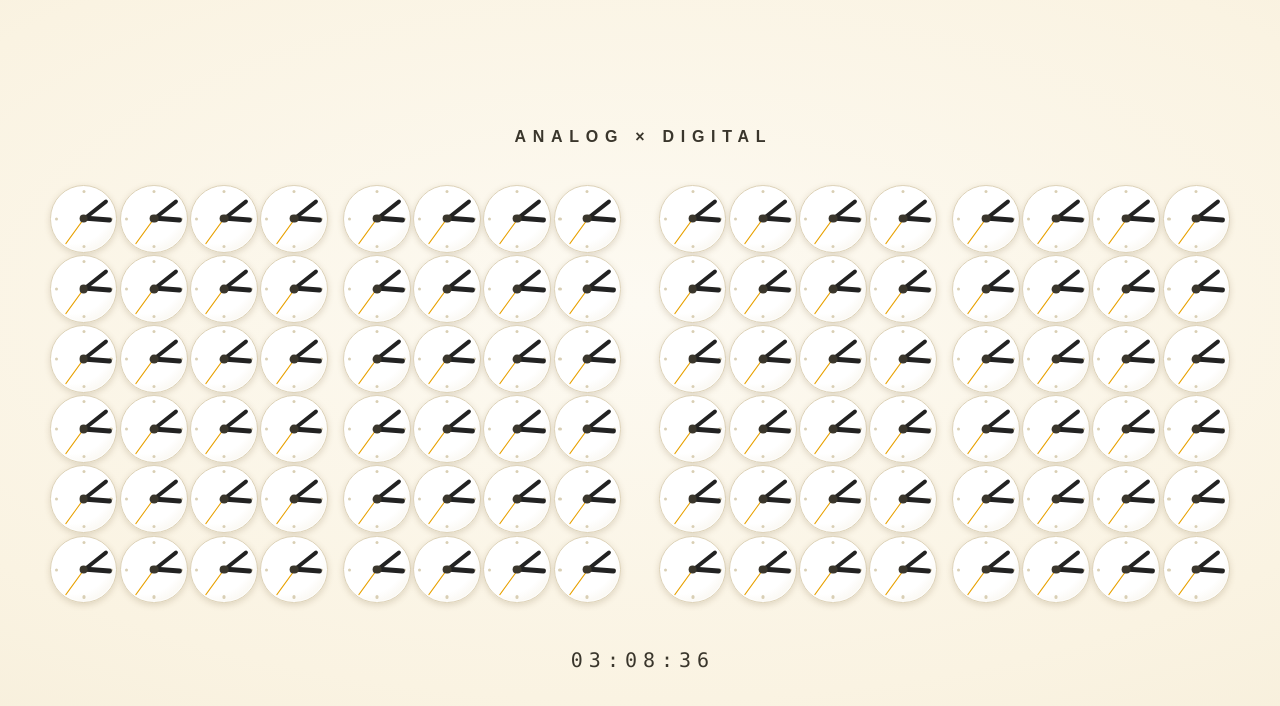
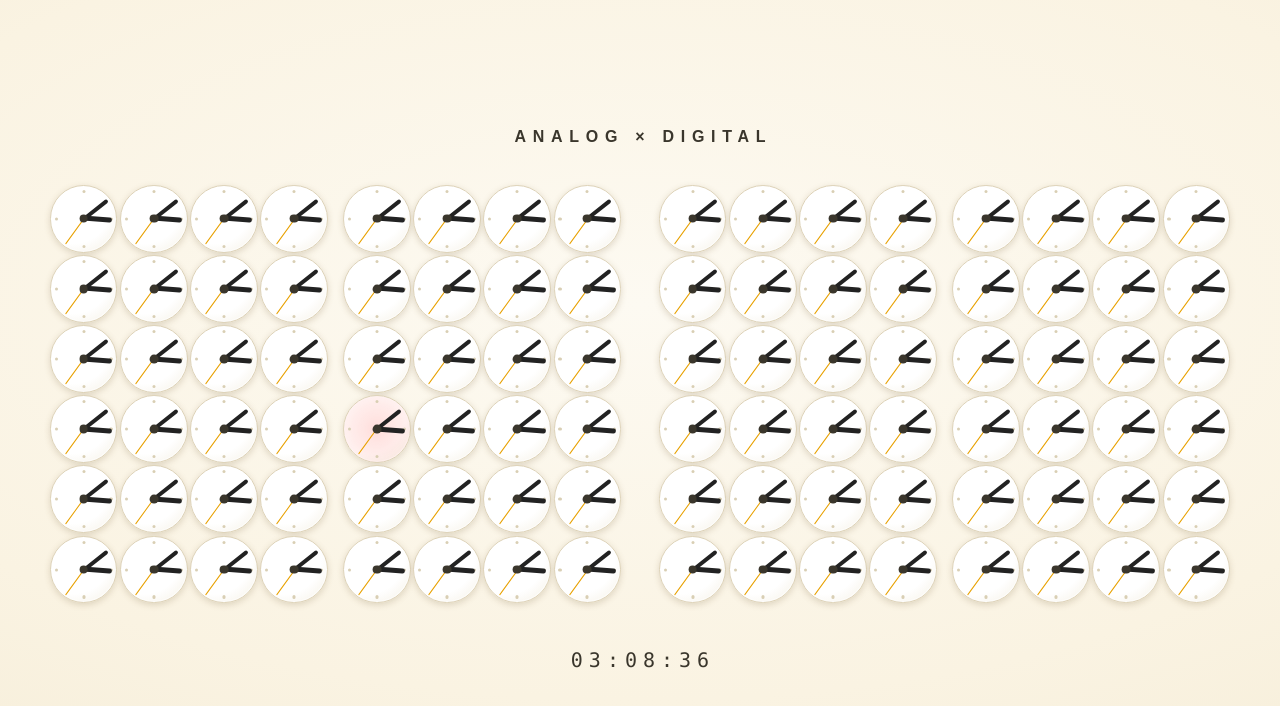
Before and after one commit to notebooklm0716-dev/anaDigi, a plain HTML site: page index.html in a window 1280 px wide. Drawn offline with Linux system fonts and the light colour scheme.

Commit message:
Add files via upload

```diff
--- a/index.html
+++ b/index.html
@@ -97,12 +97,28 @@
         box-sizing: border-box;
     }
 
+    /* ランダムに1つだけ光る淡い赤のグロー（文字盤の上、針の下） */
+    .glow {
+        position: absolute;
+        inset: 0;
+        border-radius: 50%;
+        background: radial-gradient(circle at 50% 50%,
+            rgba(255, 82, 70, 0.50) 0%,
+            rgba(255, 105, 92, 0.30) 58%,
+            rgba(255, 130, 118, 0.10) 100%);
+        opacity: 0;
+        transition: opacity 1.6s ease-in-out; /* ゆっくり点いて、ゆっくり消える */
+        z-index: 1;
+        pointer-events: none;
+    }
+
     .tick {
         position: absolute;
         width: calc(var(--clock-size) * 0.045);
         height: calc(var(--clock-size) * 0.045);
         border-radius: 50%;
         background: #d9cfb4;
+        z-index: 2;
     }
     .tick.t12 { top: 6%;  left: 50%; transform: translateX(-50%); }
     .tick.t3  { right: 6%; top: 50%; transform: translateY(-50%); }
@@ -331,6 +347,7 @@
         const div = document.createElement('div');
         div.className = 'clock';
         div.innerHTML = `
+            <div class="glow"></div>
             <span class="tick t12"></span><span class="tick t3"></span>
             <span class="tick t6"></span><span class="tick t9"></span>
             <div class="hand hour"></div>
@@ -355,7 +372,8 @@
                         h: 0, m: 0, s: 0, hT: 0, mT: 0, sT: 0,
                         hourEl: cell.querySelector('.hour'),
                         minuteEl: cell.querySelector('.minute'),
-                        secondEl: cell.querySelector('.second')
+                        secondEl: cell.querySelector('.second'),
+                        glowEl: cell.querySelector('.glow')
                     });
                 }
                 group.appendChild(digitEl);
@@ -407,6 +425,56 @@
         }
     }
 
+    // ===== ランダムグロー（アナログ表示中だけ） =====
+    // 96個のうちランダムな1つだけが、ゆっくり淡く赤く光る（フェードイン1.6秒＝CSS側）、
+    // 2秒光り続け、ゆっくり消える（フェードアウト1.6秒）。間を少し空けて繰り返す。
+    const GLOW_HOLD_MS = 2000;   // 光り続ける時間
+    const GLOW_FADE_MS = 1600;   // CSSの transition と同じ
+    let glowTimer = null;
+    let glowRunning = false;
+    let lastGlowIndex = -1;
+    let currentGlowEl = null;
+
+    function stopGlow() {
+        glowRunning = false;
+        if (glowTimer) { clearTimeout(glowTimer); glowTimer = null; }
+        if (currentGlowEl) {
+            // 数字表示へ移るときは残像を残さず即消し（transitionを一時的に切る）
+            const el = currentGlowEl;
+            el.style.transition = 'none';
+            el.style.opacity = '0';
+            currentGlowEl = null;
+            setTimeout(() => { el.style.transition = ''; }, 50);
+        }
+    }
+
+    function glowCycle() {
+        if (!glowRunning) return;
+        if (mode !== 'analog') { stopGlow(); return; }
+        const cells = allCells();
+        let idx;
+        do { idx = Math.floor(Math.random() * cells.length); } while (idx === lastGlowIndex);
+        lastGlowIndex = idx;
+        const el = cells[idx].glowEl;
+        currentGlowEl = el;
+        el.style.opacity = '1';                                   // ゆっくり点く
+        glowTimer = setTimeout(() => {
+            if (!glowRunning) return;
+            el.style.opacity = '0';                               // ゆっくり消える
+            glowTimer = setTimeout(() => {
+                if (currentGlowEl === el) currentGlowEl = null;
+                if (!glowRunning) return;
+                glowTimer = setTimeout(glowCycle, 600 + Math.random() * 1600); // 次までの間（ランダム）
+            }, GLOW_FADE_MS);
+        }, GLOW_FADE_MS + GLOW_HOLD_MS);                          // 完全に点いてから2秒保持
+    }
+
+    function startGlow() {
+        if (glowRunning) return;
+        glowRunning = true;
+        glowTimer = setTimeout(glowCycle, 500);
+    }
+
     // ===== 等速・時計回りの遷移アニメーション =====
     // 全ての針が同時に動き出し、同じ角速度(度/秒)で時計回りに回り、
     // 自分の目標に着いた針から止まっていく。
@@ -431,6 +499,7 @@
         if (allDone) {
             mode = animTargetMode;
             animTargetMode = null;
+            if (mode === 'analog') startGlow(); // アナログ表示に戻ったらグローを再開
         }
     }
 
@@ -440,6 +509,7 @@
 
     // 数字表示へ：現在の HH:MM（24時間制）を4桁のパターンに割り当てる
     function transitionToDigit() {
+        stopGlow(); // グローはアナログ表示中だけ
         const now = new Date();
         displayedHHMM = hhmmString(now);
         digitsState.forEach((cells, digitIdx) => {
@@ -508,6 +578,7 @@
 
     buildStage();
     tickAnalog();
+    startGlow();
     setInterval(mainLoop, 33);
 </script>
 
```
